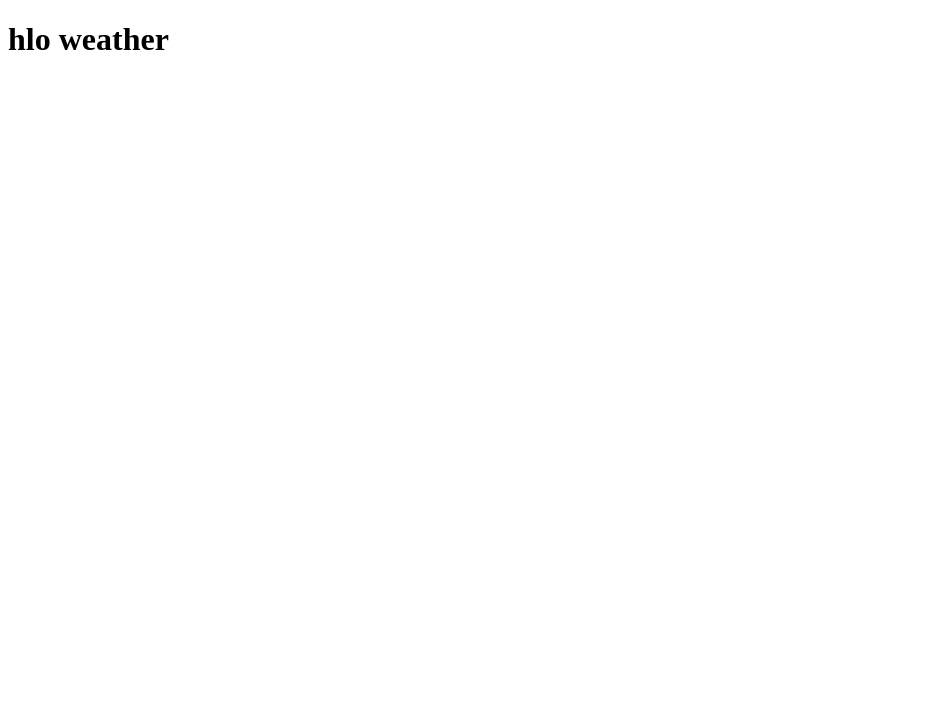
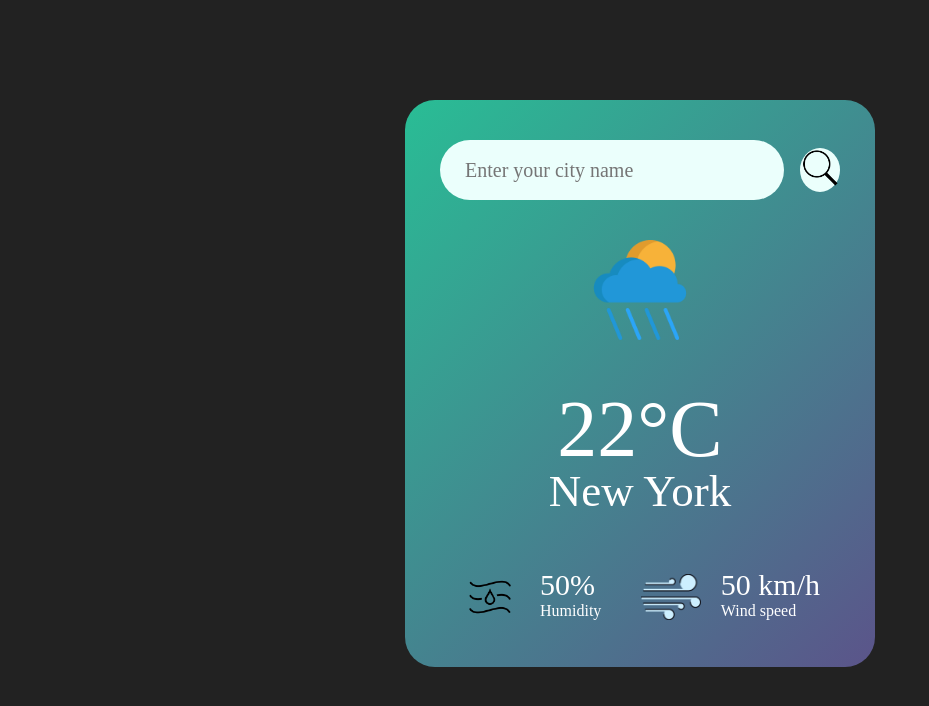
Before and after one commit to Abhistar123/Weather-App, a plain HTML site: page index.html in a window 1280 px wide. Shown: the whole page, without its empty margins (0-929 px from the left). Drawn offline with Linux system fonts and the light colour scheme.

Commit message:
latest commit

```diff
--- a/index.html
+++ b/index.html
@@ -7,7 +7,33 @@
     <link rel="stylesheet" href="style.css">
 </head>
 <body>
-    <h1>hlo weather </h1>
+    <div class="container">
+        <div class="search">
+            <input type="text" placeholder="Enter your city name " spellcheck="false">
+            <button><img src="images/search (1).png" alt=""></button>
+        </div>
+        <div class="weather">
+            <img src="images/rain.png" alt="" class="weather-icon">
+            <h1 class="temp">22°C</h1>
+            <h2 class="city">New York </h2>
+        </div>
+        <div class="details">
+            <div class="col humidity-icon">
+                <img src="images/humidity.png" alt="">
+                <div>
+                    <p class="humidity">50%</p>
+                    <p>Humidity</p>
+                </div>
+            </div>
+            <div class="col wind-icon">
+                <img src="images/wind.png" alt="">
+                <div>
+                    <p class="wind">50 km/h</p>
+                    <p>Wind speed </p>
+                </div>
+            </div>
+        </div>
+    </div>
 <script src="script.js"></script>
 </body>
 </html>
--- a/style.css
+++ b/style.css
@@ -0,0 +1,98 @@
+*{
+    padding: 0px;
+    margin: 0px;
+    font-family: 'poppins', 'sans-serif';
+    box-sizing: border-box;
+}
+body{
+    background: #222;
+}
+.search button img{
+    width: 40px;
+    height: 40px;
+}
+.container{
+    width: 90%;
+    max-width: 470px;
+    background: linear-gradient(135deg , #29bd95, #5b548a);
+    padding: 40px 35px;
+    margin: 100px auto 0;
+    text-align: center;
+    color: #fff;
+    border-radius: 30px;
+}
+.search{
+    width: 100%;
+    display: flex; /* search wale div ko horizontal layout(row) mein rakhta hain */
+    justify-content: space-between ; /* search wale div me do(2) content ke bich space rakhta hain */
+    align-items: center;
+
+}
+.search input{
+    border: 0;
+    outline: 0;
+    border-radius: 30px;
+    background: #ebfffc;
+    color: #555;
+    height: 60px;
+    padding: 10px 25px;
+    margin-right: 16px;
+    font-size: 20px;  /* andar ka text size badane ke liye */
+     flex: 1; /* jo bhi type krenge khali jgah ko bhi bhar degaa (fill the remaining space)  flex grow */
+}
+.search button{
+      background: #ebfffc;
+      border-radius: 50%;
+      border: 0;
+      outline: 0;
+      cursor: pointer;
+
+}
+
+.weather img{
+    margin: 40px;
+    width: 100px;
+    height: 100px;
+}
+.wind-icon img {
+  width:70px;
+  height: auto;
+}
+.humidity-icon img {
+  width: 80px;
+  height: auto;
+}
+.weather-icon{
+    width: 170px;
+    margin-top: 30px;
+}
+.weather h1{
+    font-size: 80px;
+    font-weight: 500;
+}
+.weather h2{
+    font-size: 45px;
+    font-weight: 400;
+    margin-top: -10px;
+}
+.details{
+    display: flex;  /* row wise krne ke liye humidity and wind ko display flex krenge */
+    align-items: center; /* jo bhi display flex krenge uske beech me center krenge */
+    justify-content: space-between; /* jo bhi display flex krenge uske beech me space dene ke liy */
+    padding: 0 20px;
+    margin-top: 50px;
+}
+.col{
+    display: flex; /* row wise krne ke liye */
+    align-items: center;
+    text-align: left;
+
+}
+.col img{
+    width: 60px;
+    margin-right: 20px;
+}
+.humidity, .wind{
+    font-size: 30px;
+    margin-top: -6px;
+}
```
Also changed, not shown: images/humidity.png (added), images/rain.png (added), images/search (1).png (added), images/wind.png (added).
